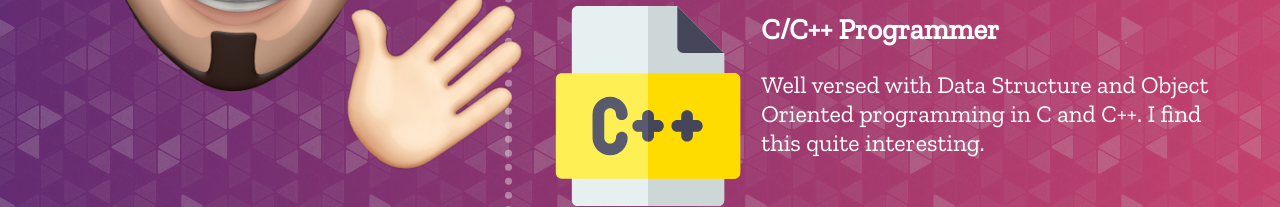
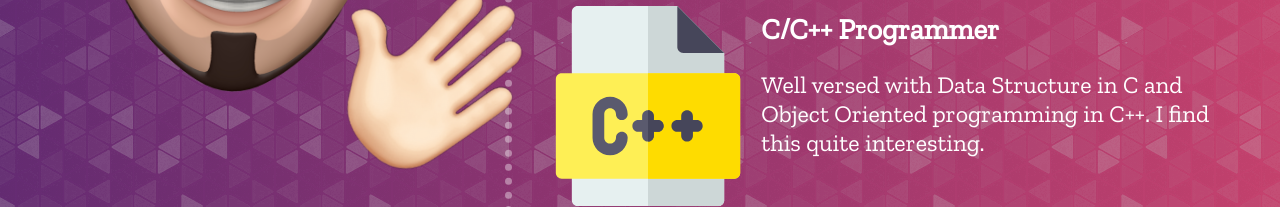
Before and after one commit to meghrathod/meghrathod.github.io, a React (Create React App) app: page / in a window 1280 px wide. Shown: the part 506-713 px from the top of the page. Built offline with nearby package versions, Linux system fonts and the light colour scheme.

Commit message:
syntactic sugar

```diff
--- a/src/components/Body/Right/Right.jsx
+++ b/src/components/Body/Right/Right.jsx
@@ -27,8 +27,8 @@ function Right() {
                     <div>
                         <h1>C/C++ Programmer</h1>
                         <p>
-                            Well versed with Data Structure and Object Oriented
-                            programming in C and C++. I find this quite
+                            Well versed with Data Structure in C and Object
+                            Oriented programming in C++. I find this quite
                             interesting.
                         </p>
                     </div>
```
